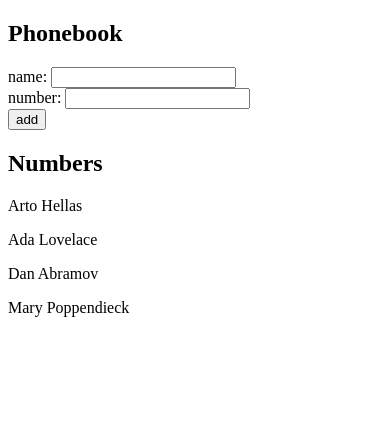
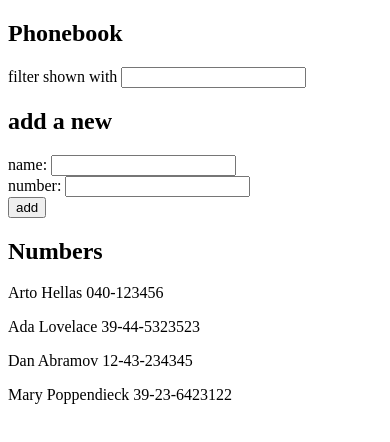
Before and after one commit to idevRavn/fullstackopen-exercises-sanu, a React (Vite) app in the folder part2/phonebook/: page / in a window 390 px wide. Shown: the top 442 px of the page. Built offline with nearby package versions, Linux system fonts and the light colour scheme.

Commit message:
add phonebook step 4 search filter

```diff
--- a/part2/phonebook/src/App.jsx
+++ b/part2/phonebook/src/App.jsx
@@ -9,6 +9,7 @@ const App = () => {
   ]);
   const [newName, setNewName] = useState("");
   const [newNumber, setNewNumber] = useState("");
+  const [filterName, setFilterName] = useState("");
 
   const changeName = (event) => {
     setNewName(event.target.value);
@@ -16,6 +17,10 @@ const App = () => {
 
   const changeNumber = (event) => {
     setNewNumber(event.target.value);
+  };
+
+  const changeFilter = (event) => {
+    setFilterName(event.target.value);
   };
 
   const addPerson = (event) => {
@@ -34,9 +39,17 @@ const App = () => {
     setNewNumber("");
   };
 
+  const filteredPersons = persons.filter((person) => {
+    return person.name.toLowerCase().includes(filterName.toLowerCase());
+  });
+
   return (
     <div>
       <h2>Phonebook</h2>
+      <div>
+        filter shown with <input value={filterName} onChange={changeFilter} />
+      </div>
+      <h2>add a new</h2>
       <form onSubmit={addPerson}>
         <div>
           name: <input value={newName} onChange={changeName} />
@@ -49,9 +62,19 @@ const App = () => {
         </div>
       </form>
       <h2>Numbers</h2>
-      {persons.map((person) => {
-        return <p key={person.name}>{person.name}</p>;
-      })}
+      {filterName.length > 0
+        ? filteredPersons.map((person) => (
+            <p key={person.id}>
+              {person.name} {person.number}
+            </p>
+          ))
+        : persons.map((person) => {
+            return (
+              <p key={person.id}>
+                {person.name} {person.number}
+              </p>
+            );
+          })}
     </div>
   );
 };
```
